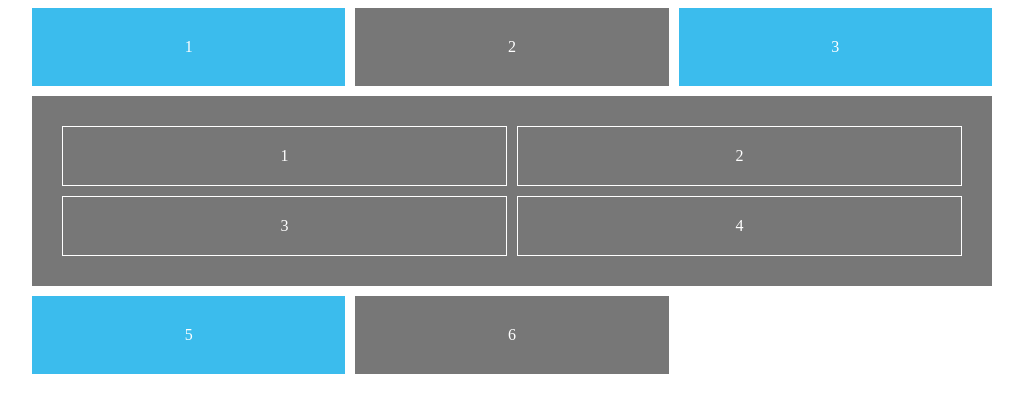
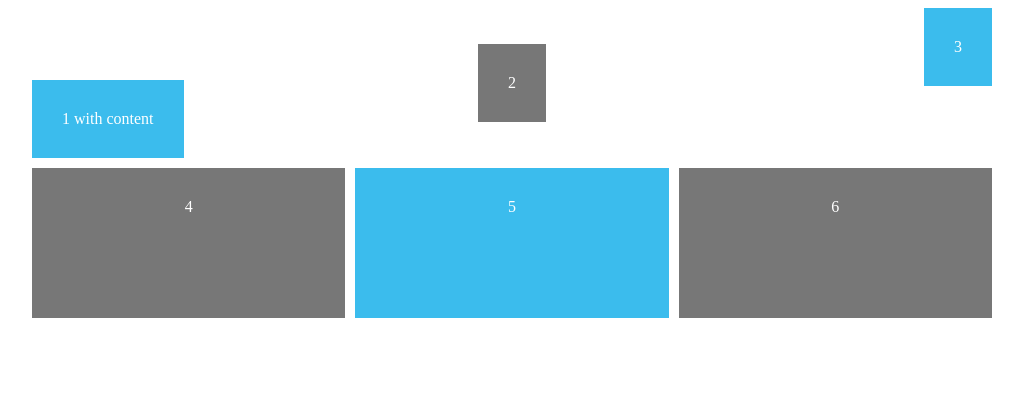
Before and after one commit to oktorakevinarigi/react-css-grid, a React (Create React App) app: page / in a window 1280 px wide. Shown: the top 412 px of the page, without its empty margins (128-1151 px from the left). Built offline with nearby package versions, Linux system fonts and the light colour scheme.

Commit message:
Aligning

```diff
--- /dev/null
+++ b/src/Aligning.css
@@ -0,0 +1,45 @@
+body{
+    color: #fff;
+    font-family: 'Nunito Semibold';
+    text-align: center;
+}
+#content{
+    display: grid;
+    grid-template-columns: repeat(3, 1fr);
+    grid-auto-rows: minmax(150px, auto);
+    grid-gap: 10px;
+    max-width: 960px;
+    margin: 0 auto;
+
+    /* align-items: start; semua class yg sudah ditentukan tingginya akan menyesuikan dengan konten tanpa menghilangkan min tingginya
+       dan tidak mempengarui tinggi class yg lainnya valuenya ada : start, end, stretch
+    */
+    /* align-items: start; */
+
+    /* sama dengan align-item tapi justify-items akan mempengaruhi kesamping atau lebarnya */
+    /* justify-items: start; */
+}
+#content div{
+    background: #3bbced;
+    padding: 30px;
+    /*justify-self: start;*/
+    /*align-self: start;*/
+}
+#content div:nth-child(even){
+    background: #777;
+    padding: 30px;
+}
+.one{
+    /* jika align-items dan justify-items akan mempengaruhi semua item dalam class nya dia
+    maka align-self dan justify-self akan pengaruh pada classnya dia sendiri */
+    align-self: end;
+    justify-self: start;
+}
+.two{
+    align-self: center;
+    justify-self: center;
+}
+.three{
+    align-self: start;
+    justify-self: end;
+}
--- /dev/null
+++ b/src/Aligning.js
@@ -0,0 +1,17 @@
+import React from 'react';
+import './Aligning.css';
+
+function Aligning() {
+  return (
+    <div id="content">
+        <div class="one">1 with content</div>
+		<div class="two">2</div>
+		<div class="three">3</div>
+		<div class="four">4</div>
+		<div class="five">5</div>
+		<div class="six">6</div>
+    </div>
+  );
+}
+
+export default Aligning;
--- a/src/index.js
+++ b/src/index.js
@@ -2,10 +2,12 @@ import React from 'react';
 import ReactDOM from 'react-dom';
 // import App from './App';
 // import GridLine from './GridLine'
-import NestedGrids from './NestedGrids'
+// import NestedGrids from './NestedGrids'
+import Aligning from './Aligning'
+
 import * as serviceWorker from './serviceWorker';
 
-ReactDOM.render(<NestedGrids />, document.getElementById('root'));
+ReactDOM.render(<Aligning />, document.getElementById('root'));
 
 // If you want your app to work offline and load faster, you can change
 // unregister() to register() below. Note this comes with some pitfalls.
```
